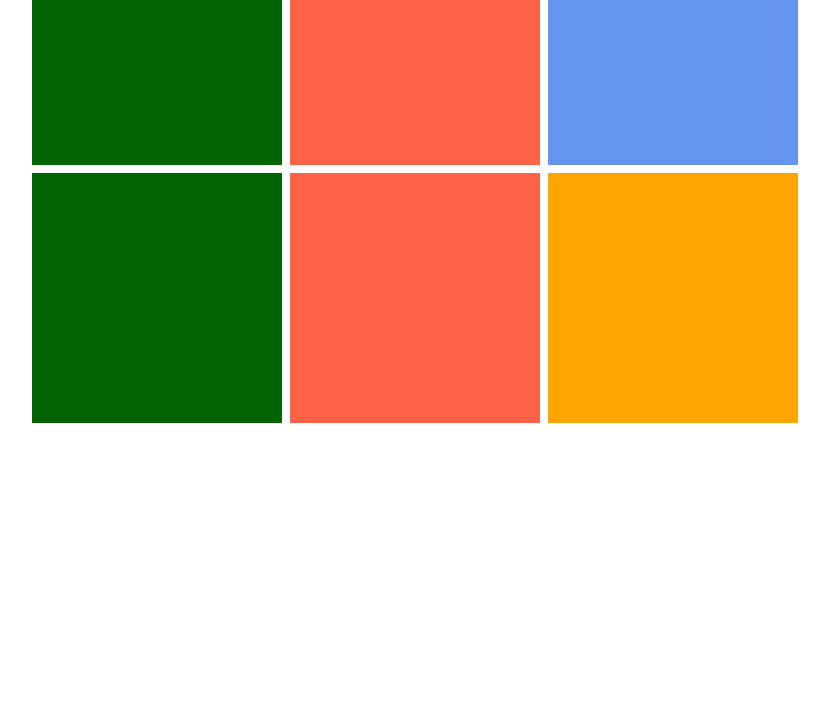
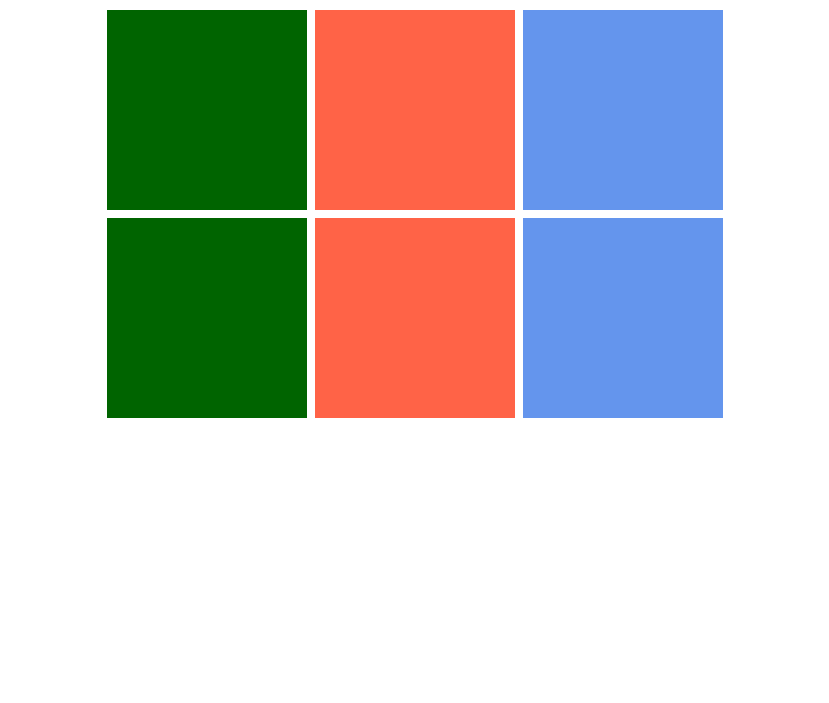
Before and after one commit to Lytko/homeworks, a plain HTML site: page maket-lesson-6/index.html in a window 1280 px wide. Shown: the part 97-800 px from the top of the page, without its empty margins (225-1054 px from the left). Drawn offline with Linux system fonts and the light colour scheme.

Commit message:
Исправлена ошибка

```diff
--- a/maket-lesson-6/index.html
+++ b/maket-lesson-6/index.html
@@ -1,47 +1,53 @@
 <html>
+
 <head>
-    <title>CSS Grid Video</title>
+  <title>Макет</title>
   <meta charset="utf-8">
   <style>
-      .container {
-        width: 80%;
+    .block {
+      width: 760px;
       margin: 0 auto;
       font-size: 0;
       text-align: center;
     }
-      .grid-item {
-        width: 250px;
-        height: 250px;
+
+    .item {
+      width: 200px;
+      height: 200px;
       display: inline-block;
       margin: 4px;
       font-size: 1rem;
       vertical-align: top;
     }
+
+    h1 {
+      text-align: center;
+    }
+
     .green {
       background-color: darkgreen;
     }
+
     .red {
       background-color: tomato;
     }
+
     .blue {
       background-color: cornflowerblue;
     }
-      .purple {
-        background-color: violet;
-      }
-      .orange {
-        background-color: orange;
-      }
   </style>
 </head>
+
 <body>
-    <div class="container">
-      <div class="grid-item green"></div>
-      <div class="grid-item red"></div>
-      <div class="grid-item blue"></div>
-      <div class="grid-item green"></div>
-      <div class="grid-item red"></div>
-      <div class="grid-item orange"></div>
+  <h1><span class="colortext">Преимущества</span> Prendi <br> для Вашей отрасли</h1>
+  <div class="block">
+    <div class="item green"></div>
+    <div class="item red"></div>
+    <div class="item blue"></div>
+    <div class="item green"></div>
+    <div class="item red"></div>
+    <div class="item blue"></div>
   </div>
 </body>
+
 </html>
```
Lines whose indentation alone changed are shown as unchanged.
